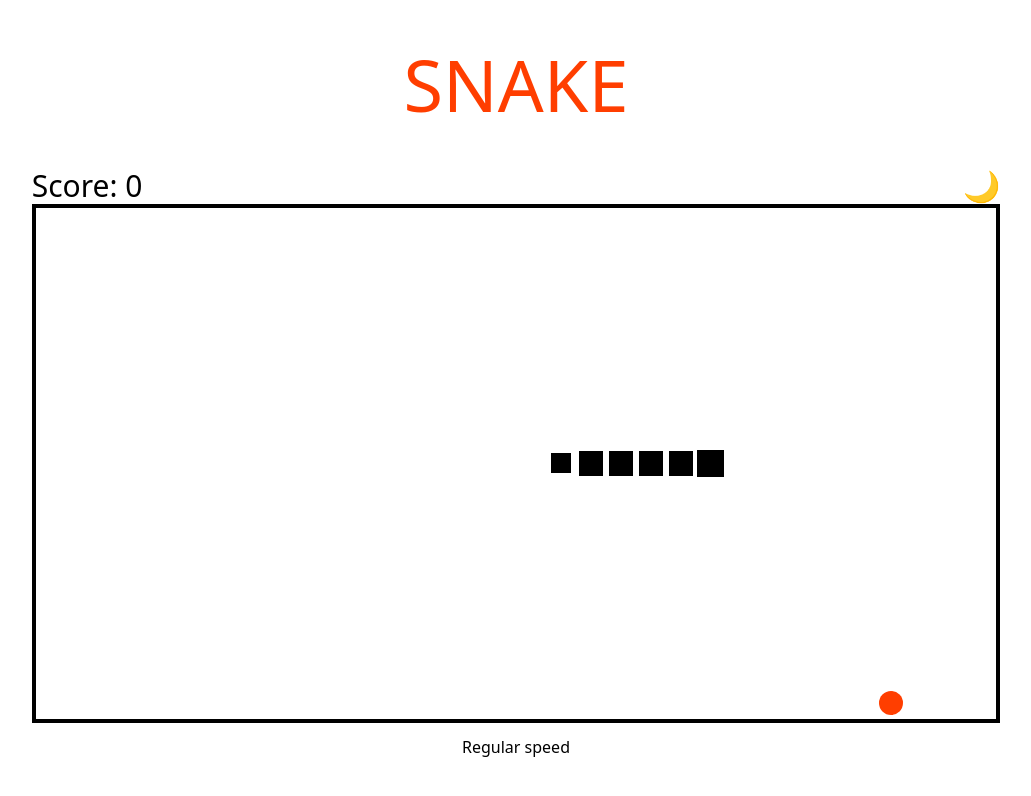
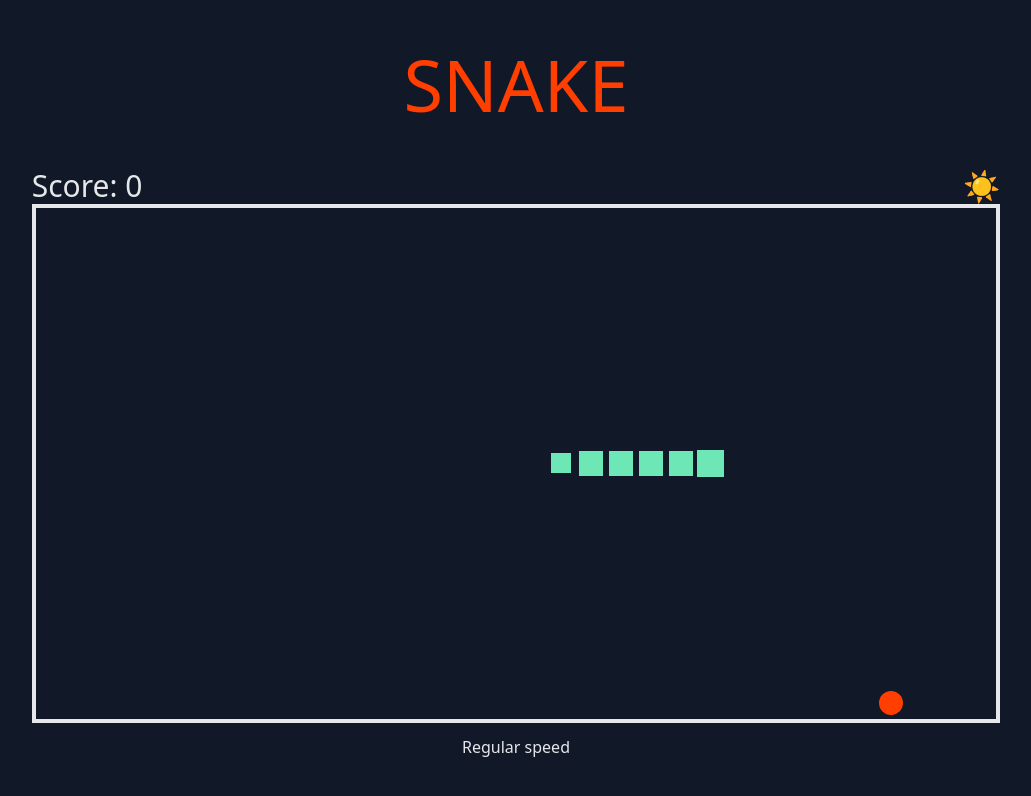
Before and after one commit to ldgit/react-snake, a Svelte app: page / in a window 1280 px wide. Shown: the top 796 px of the page, without its empty margins (124-1155 px from the left). Built offline with nearby package versions, Linux system fonts and the light colour scheme.

Commit message:
fix background color glitch in dark mode

```diff
--- a/public/index.html
+++ b/public/index.html
@@ -30,7 +30,7 @@
       }
     </style>
   </head>
-  <body>
+  <body class="dark:bg-gray-900 dark:text-gray-200 transition-colors duration-500">
     <noscript>You need to enable JavaScript to run this app.</noscript>
     <div id="root" class="h-full"></div>
     <!--
--- a/src/App.tsx
+++ b/src/App.tsx
@@ -6,15 +6,27 @@ import GameOver from './GameOver';
 import startSnakeGame from './core/snake';
 import { GameState } from './core/types';
 
+function updateAppearance(darkMode: boolean): void {
+  if (darkMode) {
+    window.document.documentElement.classList.add('dark');
+  } else {
+    window.document.documentElement.classList.remove('dark');
+  }
+}
+
 const App: FunctionComponent = () => {
   const [snakeGame, setSnakeGame] = useState(() => startSnakeGame({}));
   const [gameState, setGameState] = useState<GameState | undefined>(undefined);
-  const [darkMode, setDarkMode] = useState(false);
+  const [darkMode, setDarkMode] = useState(true);
 
   useEffect(() => {
     snakeGame.subscribe((newGameState) => setGameState(newGameState));
     return snakeGame.destroy;
   }, [snakeGame]);
+
+  useEffect(() => {
+    updateAppearance(darkMode);
+  }, [darkMode]);
 
   useEffect(() => {
     function handleKeypress(event: KeyboardEvent) {
@@ -53,25 +65,26 @@ const App: FunctionComponent = () => {
     setSnakeGame(startSnakeGame({}));
   }
 
+  function toggleDarkMode() {
+    setDarkMode((previous) => !previous);
+    updateAppearance(darkMode);
+  }
+
   return (
-    <div className={`h-full ${darkMode && 'dark'}`}>
-      <main className="flex flex-col items-center h-full dark:bg-gray-900 dark:text-gray-200 transition-colors duration-500">
+    <main className="flex flex-col items-center">
       <h1 className="uppercase text-7xl text-svelte-red font-thin my-12">Snake</h1>
       <div className="flex flex-col items-start">
         <span className="flex justify-between text-3xl w-full">
           <span>
             <Score current={gameState.score} />
           </span>
-            <button onClick={() => setDarkMode((previous) => !previous)}>
-              {darkMode ? '☀️' : '🌙'}
-            </button>
+          <button onClick={toggleDarkMode}>{darkMode ? '☀️' : '🌙'}</button>
         </span>
         <Field gameState={gameState} />
       </div>
       <Settings onSpeedChange={handleSpeedChange} />
       {gameState.gameOver && <GameOver onNewGameClick={restart} finalScore={gameState.score} />}
     </main>
-    </div>
   );
 };
 
```
Lines whose indentation alone changed are shown as unchanged.
